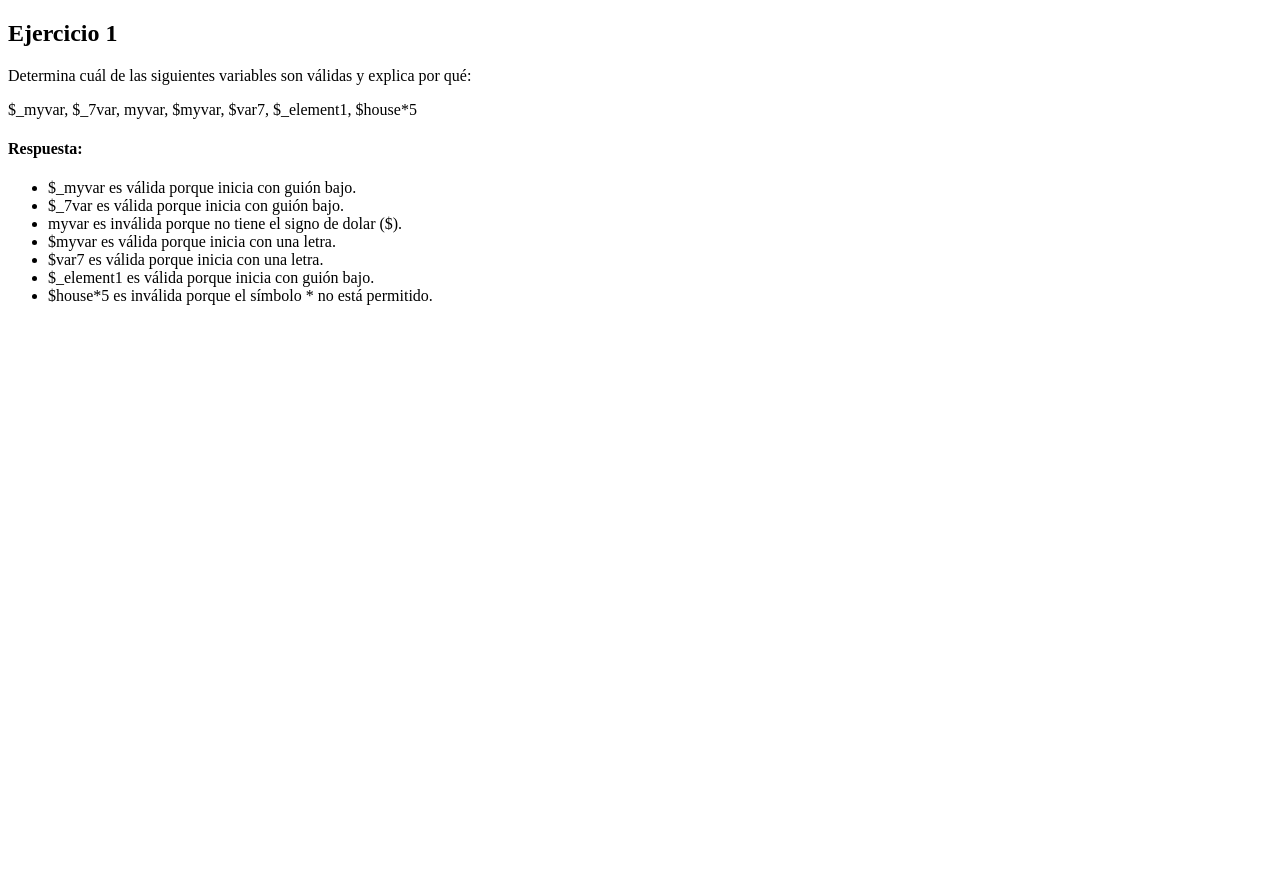
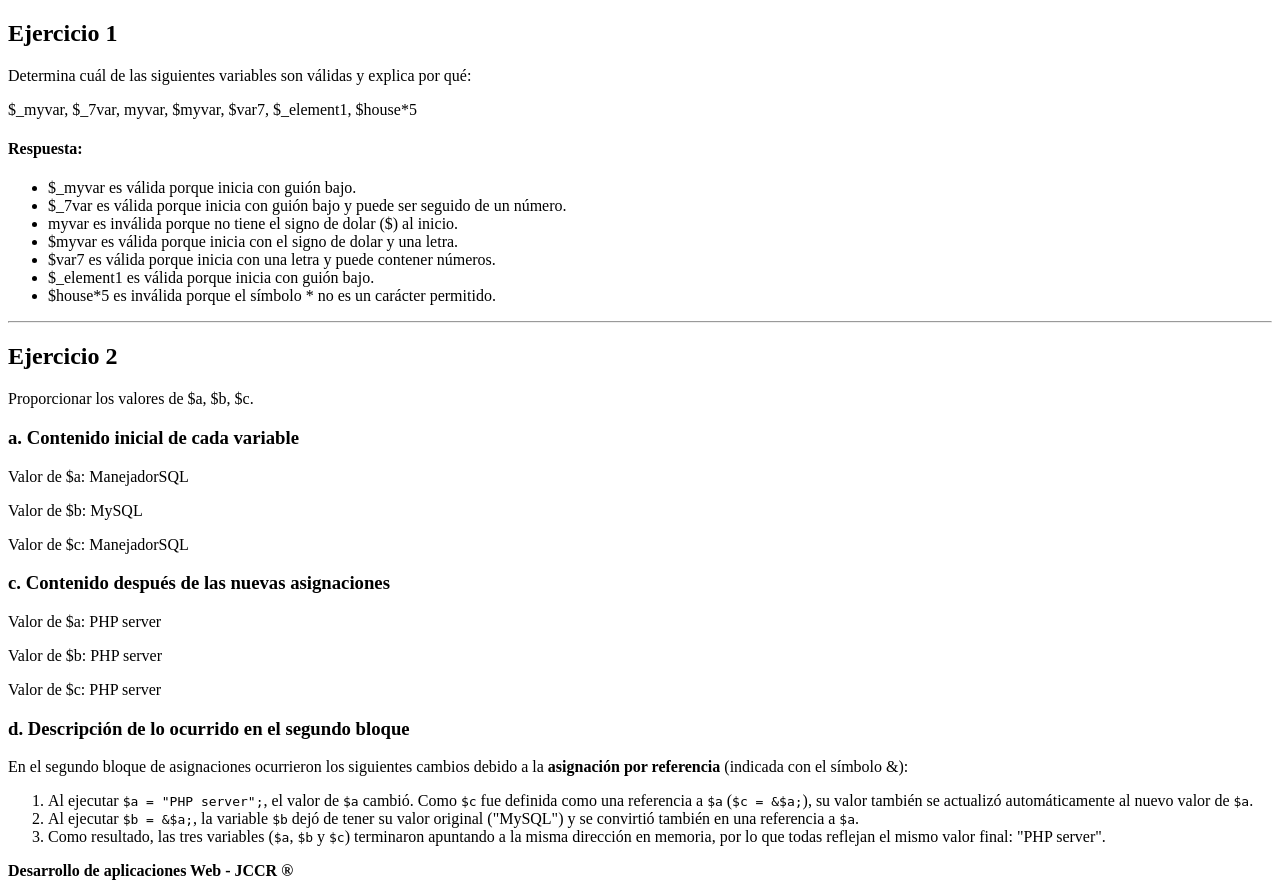
Before and after one commit to Angelwxasd/tecweb, a PHP site: page / in a window 1280 px wide. Before the commit the page ends 305 px from the top, so only its background shows below. Run offline with PHP 8.4, Linux system fonts and the light colour scheme.

Commit message:
Terminando el inciso 1 y 2

```diff
--- a/Practicas/p05/index.php
+++ b/Practicas/p05/index.php
@@ -9,26 +9,52 @@
     <p>Determina cuál de las siguientes variables son válidas y explica por qué:</p>
     <p>$_myvar,  $_7var,  myvar,  $myvar,  $var7,  $_element1, $house*5</p>
     <?php
-        //AQUI VA MI CÓDIGO PHP
-        $_myvar;
-        $_7var;
-        //myvar;       // Inválida
-        $myvar;
-        $var7;
-        $_element1;
-        //$house*5;     // Invalida
-
         echo '<h4>Respuesta:</h4>';
 
         echo '<ul>';
         echo '<li>$_myvar es válida porque inicia con guión bajo.</li>';
-        echo '<li>$_7var es válida porque inicia con guión bajo.</li>';
-        echo '<li>myvar es inválida porque no tiene el signo de dolar ($).</li>';
-        echo '<li>$myvar es válida porque inicia con una letra.</li>';
-        echo '<li>$var7 es válida porque inicia con una letra.</li>';
+        echo '<li>$_7var es válida porque inicia con guión bajo y puede ser seguido de un número.</li>';
+        echo '<li>myvar es inválida porque no tiene el signo de dolar ($) al inicio.</li>';
+        echo '<li>$myvar es válida porque inicia con el signo de dolar y una letra.</li>';
+        echo '<li>$var7 es válida porque inicia con una letra y puede contener números.</li>';
         echo '<li>$_element1 es válida porque inicia con guión bajo.</li>';
-        echo '<li>$house*5 es inválida porque el símbolo * no está permitido.</li>';
+        echo '<li>$house*5 es inválida porque el símbolo * no es un carácter permitido.</li>';
         echo '</ul>';
+    ?>
+
+    <hr>
+
+    <h2>Ejercicio 2</h2>
+    <p>Proporcionar los valores de $a, $b, $c.</p>
+
+    <?php
+        // a. Mostrar contenido inicial
+        echo '<h3>a. Contenido inicial de cada variable</h3>';
+        $a = "ManejadorSQL";
+        $b = 'MySQL';
+        $c = &$a;
+        echo "<p>Valor de \$a: $a</p>";
+        echo "<p>Valor de \$b: $b</p>";
+        echo "<p>Valor de \$c: $c</p>";
+
+        // b. Agregar nuevas asignaciones y c. Volver a mostrar contenido
+        echo '<h3>c. Contenido después de las nuevas asignaciones</h3>';
+        $a = "PHP server";
+        $b = &$a;
+        echo "<p>Valor de \$a: $a</p>";
+        echo "<p>Valor de \$b: $b</p>";
+        echo "<p>Valor de \$c: $c</p>";
+
+        // d. Describir lo que ocurrió
+        echo '<h3>d. Descripción de lo ocurrido en el segundo bloque</h3>';
+        echo '<p>En el segundo bloque de asignaciones ocurrieron los siguientes cambios debido a la <strong>asignación por referencia</strong> (indicada con el símbolo &):</p>';
+        echo '<ol>';
+        echo '<li>Al ejecutar <code>$a = "PHP server";</code>, el valor de <code>$a</code> cambió. Como <code>$c</code> fue definida como una referencia a <code>$a</code> (<code>$c = &$a;</code>), su valor también se actualizó automáticamente al nuevo valor de <code>$a</code>.</li>';
+        echo '<li>Al ejecutar <code>$b = &$a;</code>, la variable <code>$b</code> dejó de tener su valor original ("MySQL") y se convirtió también en una referencia a <code>$a</code>.</li>';
+        echo '<li>Como resultado, las tres variables (<code>$a</code>, <code>$b</code> y <code>$c</code>) terminaron apuntando a la misma dirección en memoria, por lo que todas reflejan el mismo valor final: "PHP server".</li>';
+        echo '</ol>';
+
+        echo '<p><strong>Desarrollo de aplicaciones Web - JCCR ®</strong></p>';
     ?>
 </body>
 </html>
```
